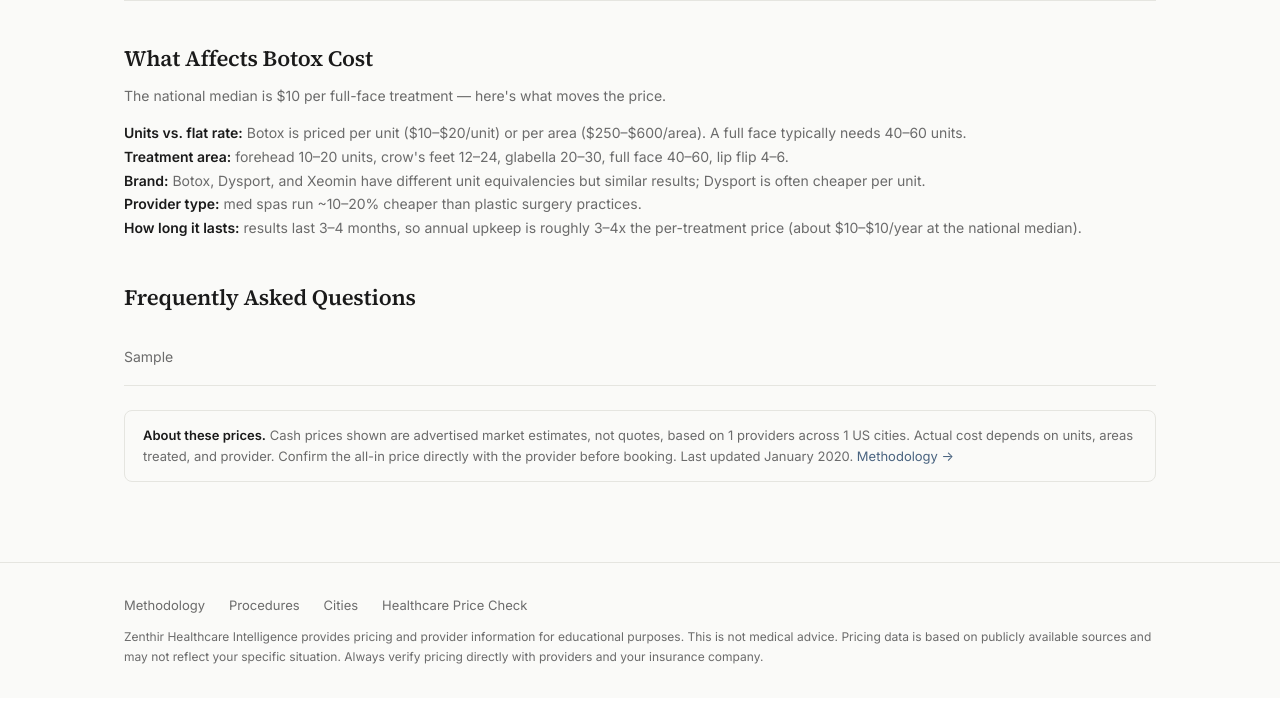
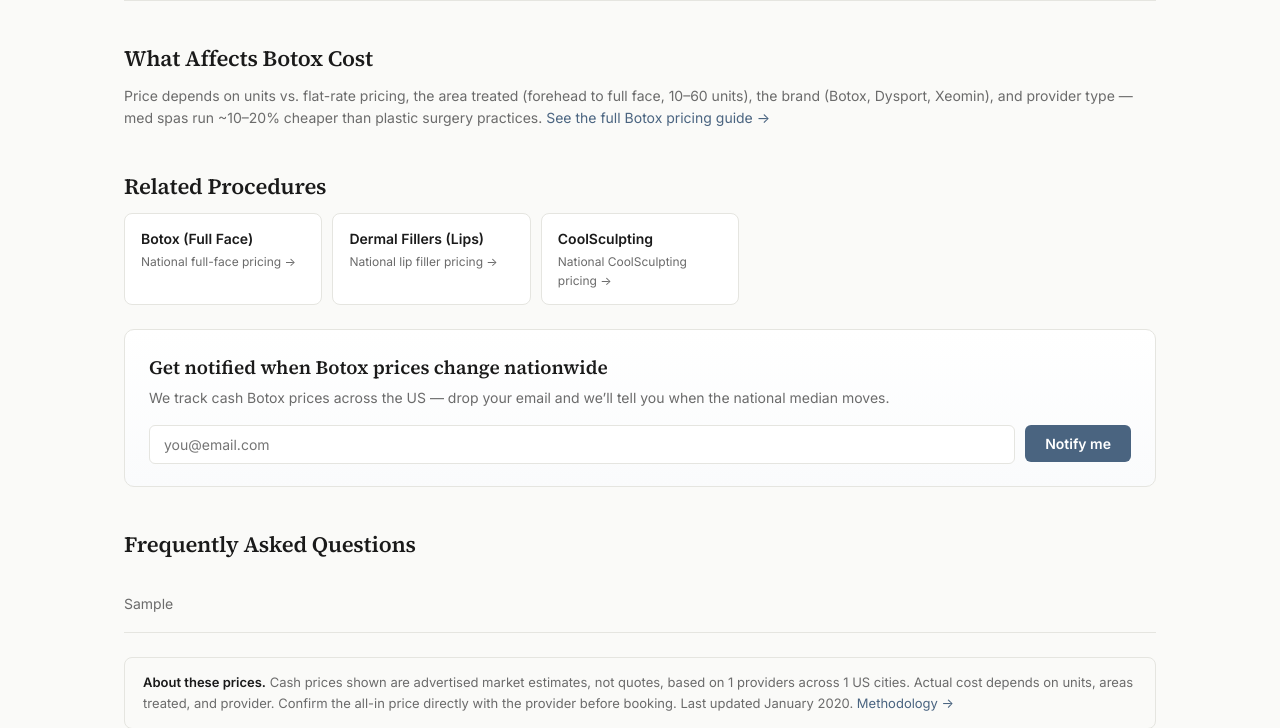
Before and after one commit to leshane-stack/zenthir, a Django app: template healthcare/templates/healthcare/botox_national.html in a window 1280 px wide. Shown: the part 1141-1869 px from the top of the page. Before the commit the page ends 1805 px from the top, so only its background shows below. Run offline with Django 5.2, Linux system fonts and the light colour scheme; the template is opened without the code that fills it: most values are stand-ins (such as "Sample title", 1, 10 or a date in 2020); parts of the project's set-up code (start-up, migrations or seed data) failed here and were passed over.

Commit message:
Botox pages: national email + related procedures, tighter prose, priced ItemList
1. National (/cash/botox/): add email capture ("Get notified when Botox
   prices change nationwide", scope=national) and a Related Procedures block
   (Botox full-face, lip fillers, CoolSculpting). _wedge_email.html now takes
   heading/blurb/scope; capture_notify records city_slug from scope so
   national signups aren't mislabeled miami-fl.

2. Hub: tighten the "What Affects Botox Cost" prose to one sentence per point;
   drop the redundant quote note.

3. ItemList schema now includes each provider's price (makesOffer/Offer) on
   the hub, and a priced ItemList was added to the cheapest page.

4. Dedupe educational content: the full guide lives on the hub only; the
   national and cheapest pages get a one-line summary linking to the hub guide.

No model changes / no migration.

Co-Authored-By: Claude Opus 4.8 <noreply@anthropic.com>

```diff
--- a/healthcare/templates/healthcare/_wedge_capture.html
+++ b/healthcare/templates/healthcare/_wedge_capture.html
@@ -130,7 +130,8 @@ server-side and a fetch() beacon to the uncached /wedge/ endpoints.
     nf.addEventListener('submit', function(e){
       e.preventDefault();
       var out = nf.querySelector('.zmsg');
-      var body = { email: nf.email.value, company: (nf.company ? nf.company.value : ''), page: PAGE };
+      var body = { email: nf.email.value, company: (nf.company ? nf.company.value : ''),
+                   scope: (nf.scope ? nf.scope.value : ''), page: PAGE };
       fetch('/wedge/notify/', {method:'POST', headers:{'Content-Type':'application/json'},
         body: JSON.stringify(body), credentials:'same-origin'})
         .then(function(r){ return r.json(); })
--- a/healthcare/templates/healthcare/_wedge_email.html
+++ b/healthcare/templates/healthcare/_wedge_email.html
@@ -1,14 +1,20 @@
 {% comment %}
-Consumer email capture — "notify me if Botox prices drop in {city}".
-Shown on EVERY wedge page (hub, cheapest, provider) regardless of claim status.
-Expects `city_name` (e.g. "Miami"). The submit handler lives in _wedge_capture.html.
+Consumer email capture — price-drop / price-change alerts.
+Shown on wedge pages (hub, cheapest, provider, national) regardless of claim status.
+Params (all optional):
+  city_name  e.g. "Miami"  (default "Miami")
+  heading    override headline (default "Get notified if Botox prices drop in <city>")
+  blurb      override sub text
+  scope      market slug recorded with the signup (default "" -> miami-fl; "national" for the US page)
+The submit handler lives in _wedge_capture.html (which must also be included on the page).
 {% endcomment %}
 <div class="zcapture">
-    <div class="zcap-title" style="font-family: var(--serif); font-size: 19px; font-weight: 600; margin-bottom: 4px; color: var(--text);">Get notified if Botox prices drop in {{ city_name|default:"Miami" }}</div>
-    <p class="sub">We track cash prices across {{ city_name|default:"Miami" }} providers — drop your email and we’ll tell you when the median moves.</p>
+    <div class="zcap-title" style="font-family: var(--serif); font-size: 19px; font-weight: 600; margin-bottom: 4px; color: var(--text);">{% if heading %}{{ heading }}{% else %}Get notified if Botox prices drop in {{ city_name|default:"Miami" }}{% endif %}</div>
+    <p class="sub">{% if blurb %}{{ blurb }}{% else %}We track cash prices across {{ city_name|default:"Miami" }} providers — drop your email and we’ll tell you when the median moves.{% endif %}</p>
     <form class="znotify-form">
         <div class="zrow">
             <input type="email" name="email" required placeholder="you@email.com" autocomplete="email">
+            <input type="hidden" name="scope" value="{{ scope }}">
             <input type="text" name="company" class="zhp" tabindex="-1" autocomplete="off">
             <button type="submit" class="zbtn">Notify me</button>
         </div>
--- a/healthcare/templates/healthcare/botox_cheapest.html
+++ b/healthcare/templates/healthcare/botox_cheapest.html
@@ -13,6 +13,7 @@
 {% block schema %}{% if not thin_data %}
 <script type="application/ld+json">{{ hub_schema|safe }}</script>
 <script type="application/ld+json">{{ faq_jsonld|safe }}</script>
+<script type="application/ld+json">{{ itemlist_jsonld|safe }}</script>
 {% endif %}{% endblock %}
 
 {% block extra_css %}
@@ -138,8 +139,8 @@
 
     <div class="note">
         <strong style="color: var(--text);">Cheapest isn’t always lowest total cost.</strong>
-        A lower advertised Botox price may cover fewer units or areas. Confirm exactly how many units
-        are included and the all-in price before booking. <a href="{{ explainer_url }}" style="color: var(--accent);">How to read a cash-pay quote →</a>
+        A lower advertised Botox price may cover fewer units or areas, so confirm the unit count and
+        all-in price before booking. <a href="{{ hub_url }}" style="color: var(--accent);">Learn more on our Botox pricing guide →</a>
     </div>
 
     <p style="margin: 24px 0;"><a href="/cash/botox/miami-fl/" style="color: var(--accent);">← See the full {{ city_state }} Botox market ({{ provider_count }} providers)</a></p>
--- a/healthcare/templates/healthcare/botox_national.html
+++ b/healthcare/templates/healthcare/botox_national.html
@@ -148,16 +148,29 @@
         </tbody>
     </table>
 
-    <!-- WHAT AFFECTS COST (national, factual) -->
+    <!-- WHAT AFFECTS COST (summary — full guide lives on the city hub) -->
     <h2 class="sec">What Affects Botox Cost</h2>
-    <p class="sec-sub">The national median is ${{ stats.median|intcomma }} per full-face treatment — here's what moves the price.</p>
-    <div class="affects" style="font-size:14px;color:var(--text-secondary);line-height:1.7;">
-        <p><strong style="color:var(--text);">Units vs. flat rate:</strong> Botox is priced per unit ($10–$20/unit) or per area ($250–$600/area). A full face typically needs 40–60 units.</p>
-        <p><strong style="color:var(--text);">Treatment area:</strong> forehead 10–20 units, crow's feet 12–24, glabella 20–30, full face 40–60, lip flip 4–6.</p>
-        <p><strong style="color:var(--text);">Brand:</strong> Botox, Dysport, and Xeomin have different unit equivalencies but similar results; Dysport is often cheaper per unit.</p>
-        <p><strong style="color:var(--text);">Provider type:</strong> med spas run ~10–20% cheaper than plastic surgery practices.</p>
-        <p><strong style="color:var(--text);">How long it lasts:</strong> results last 3–4 months, so annual upkeep is roughly 3–4x the per-treatment price (about ${{ annual_low|intcomma }}–${{ annual_high|intcomma }}/year at the national median).</p>
+    <p class="sec-sub" style="margin-bottom:0;">Price depends on units vs. flat-rate pricing, the area treated (forehead to full face, 10–60 units), the brand (Botox, Dysport, Xeomin), and provider type — med spas run ~10–20% cheaper than plastic surgery practices. <a href="/cash/botox/miami-fl/" style="color:var(--accent);">See the full Botox pricing guide →</a></p>
+
+    <!-- RELATED PROCEDURES -->
+    <h2 class="sec">Related Procedures</h2>
+    <div style="display: grid; grid-template-columns: repeat(auto-fill, minmax(180px, 1fr)); gap: 10px; margin-top:8px;">
+        <a href="/cash/botox-full-face/" style="background: var(--surface); border: 1px solid var(--border); border-radius: 8px; padding: 14px 16px; text-decoration: none; color: var(--text);">
+            <div style="font-weight: 600; font-size: 14px;">Botox (Full Face)</div>
+            <div style="font-size: 12px; color: var(--text-secondary); margin-top: 2px;">National full-face pricing →</div>
+        </a>
+        <a href="/cash/dermal-fillers-lips/" style="background: var(--surface); border: 1px solid var(--border); border-radius: 8px; padding: 14px 16px; text-decoration: none; color: var(--text);">
+            <div style="font-weight: 600; font-size: 14px;">Dermal Fillers (Lips)</div>
+            <div style="font-size: 12px; color: var(--text-secondary); margin-top: 2px;">National lip filler pricing →</div>
+        </a>
+        <a href="/cash/coolsculpting/" style="background: var(--surface); border: 1px solid var(--border); border-radius: 8px; padding: 14px 16px; text-decoration: none; color: var(--text);">
+            <div style="font-weight: 600; font-size: 14px;">CoolSculpting</div>
+            <div style="font-size: 12px; color: var(--text-secondary); margin-top: 2px;">National CoolSculpting pricing →</div>
+        </a>
     </div>
+
+    <!-- CONSUMER EMAIL CAPTURE (national scope) -->
+    {% include "healthcare/_wedge_email.html" with scope="national" heading="Get notified when Botox prices change nationwide" blurb="We track cash Botox prices across the US — drop your email and we’ll tell you when the national median moves." %}
 
     <!-- FAQ -->
     {% if faqs %}
@@ -179,4 +192,5 @@
         <a href="{{ methodology_url }}" style="color: var(--accent);">Methodology →</a>
     </div>
 </div>
+{% include "healthcare/_wedge_capture.html" with page_key="national" %}
 {% endblock %}
--- a/healthcare/views_botox.py
+++ b/healthcare/views_botox.py
@@ -518,7 +518,8 @@ def _hub_schema(stats, provider_count, updated_at, page_url, is_cheapest=False):
 
 
 def _provider_itemlist(providers, list_name):
-    """ItemList JSON-LD for the ranked provider table (top rows shown)."""
+    """ItemList JSON-LD for a ranked provider table — each provider a ListItem
+    with position, name, and its advertised Botox price (as an Offer)."""
     items = [{
         "@type": "ListItem",
         "position": i,
@@ -526,6 +527,12 @@ def _provider_itemlist(providers, list_name):
             "@type": "MedicalBusiness",
             "name": p['name'],
             "url": f"https://zenthir.com/provider/{p['slug']}/",
+            "makesOffer": {
+                "@type": "Offer",
+                "priceCurrency": "USD",
+                "price": p['price'],
+                "category": "Botox (onabotulinumtoxinA) cosmetic injection",
+            },
         },
     } for i, p in enumerate(providers, 1)]
     return json.dumps({
@@ -687,8 +694,10 @@ def botox_miami_cheapest(request):
         'updated_at': updated_at,
         'faqs': faqs, 'faq_jsonld': faq_jsonld(faqs),
         'hub_schema': _hub_schema(stats, len(below), updated_at, page_url, is_cheapest=True),
+        'itemlist_jsonld': _provider_itemlist(below, f"Cheapest Botox providers in {city_state}"),
         'explainer_url': COST_EXPLAINER_URL,
         'methodology_url': '/methodology/',
+        'hub_url': '/cash/botox/miami-fl/',
         'canonical_url': page_url,
     }
     return render(request, 'healthcare/botox_cheapest.html', context)
@@ -951,13 +960,16 @@ def capture_notify(request):
     email = (data.get('email') or '').strip()[:254]
     if not EMAIL_RE.match(email):
         return JsonResponse({'ok': False, 'error': 'Enter a valid email.'}, status=400)
+    # Which market the signup is for: 'national' from the US page, else the city.
+    scope = (data.get('scope') or '').strip().lower()
+    city_slug = scope if re.fullmatch(r'[a-z0-9-]{1,40}', scope) else WEDGE_CITY_SLUG
     resp = JsonResponse({'ok': True})
     vid = _visitor_and_cookie(request, resp)
     PriceAlertSignup.objects.get_or_create(
-        email=email, procedure_slug=WEDGE_PROCEDURE_SLUG, city_slug=WEDGE_CITY_SLUG,
+        email=email, procedure_slug=WEDGE_PROCEDURE_SLUG, city_slug=city_slug,
         defaults={'source_page': (data.get('page') or '').strip()[:40], 'visitor_id': vid},
     )
-    _log_event('email_signup', request=request, visitor_id=vid,
+    _log_event('email_signup', request=request, visitor_id=vid, city_slug=city_slug,
                page=(data.get('page') or '').strip()[:40])
     return resp
 
```
Also changed, not shown: healthcare/templates/healthcare/botox_hub.html (+8 -11 lines).
